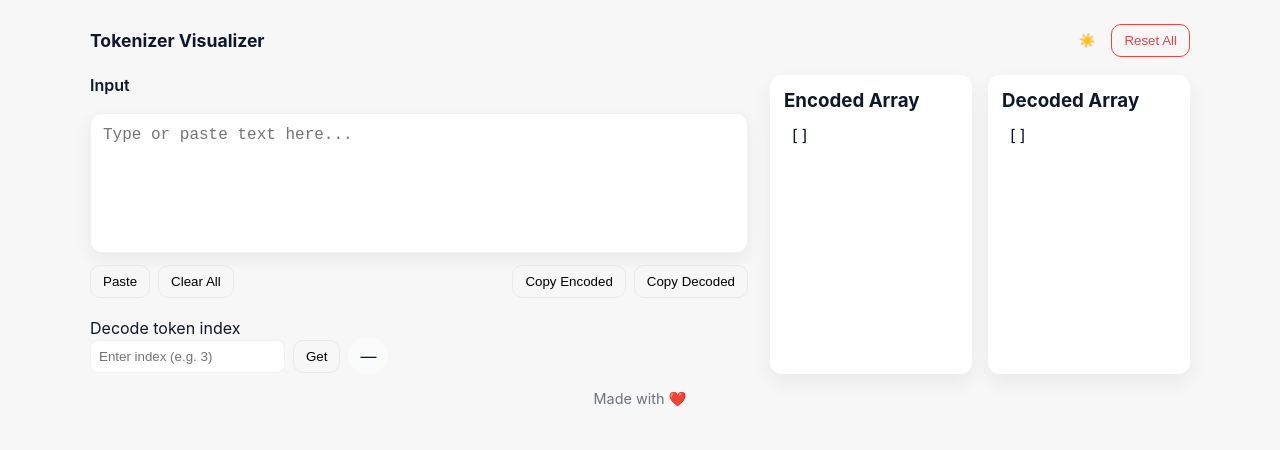
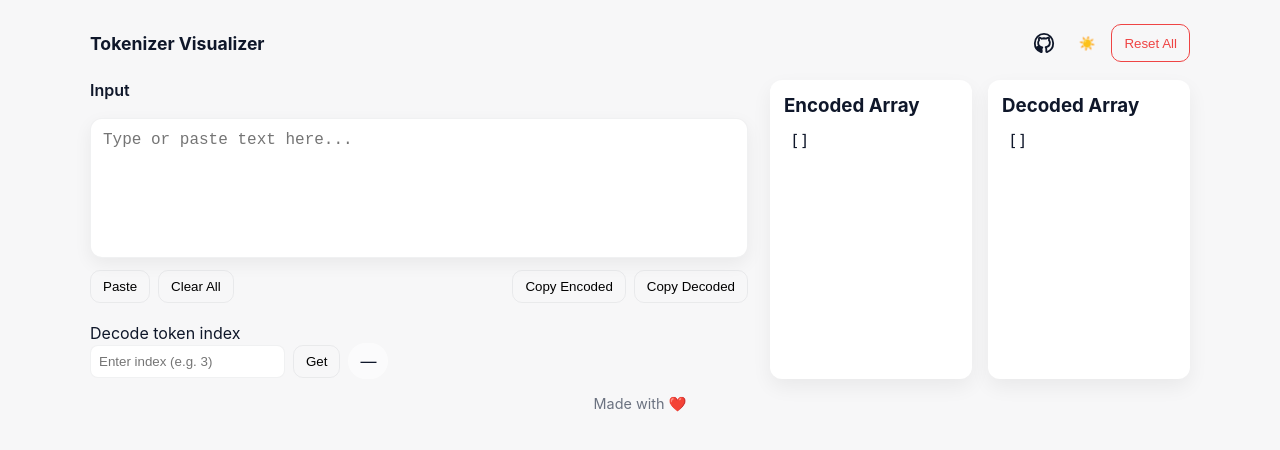
Before and after one commit to HarshitSaini0/Tokenizer, a website with bundled scripts: page index.html in a window 1280 px wide. Built offline with nearby package versions, Linux system fonts and the light colour scheme.

Commit message:
add github button to app

```diff
--- a/index.html
+++ b/index.html
@@ -11,6 +11,12 @@
     <header class="topbar">
       <div class="title">Tokenizer Visualizer</div>
       <div class="controls">
+        <button id="githubBtn" class="icon-btn" title="View on GitHub" aria-label="GitHub">
+          <svg id="githubIcon" width="22" height="22" viewBox="0 0 24 24" fill="none" stroke="currentColor" stroke-width="2"
+            stroke-linecap="round" stroke-linejoin="round" style="vertical-align:middle;">
+            <path d="M12 2C6.48 2 2 6.58 2 12.26c0 4.5 2.87 8.32 6.84 9.67.5.09.68-.22.68-.48 0-.24-.01-.87-.01-1.7-2.78.62-3.37-1.36-3.37-1.36-.45-1.17-1.11-1.48-1.11-1.48-.91-.64.07-.63.07-.63 1 .07 1.53 1.05 1.53 1.05 .89 1.56 2.34 1.11 2.91.85.09-.66.35-1.11.63-1.37-2.22-.26-4.56-1.14-4.56-5.07 0-1.12.39-2.03 1.03-2.75-.1-.26-.45-1.3.1-2.7 0 0 .84-.28 2.75 1.05A9.38 9.38 0 0 1 12 6.84c.85.004 1.71.12 2.51.35 1.91-1.33 2.75-1.05 2.75-1.05 .55 1.4.2 2.44.1 2.7 .64.72 1.03 1.63 1.03 2.75 0 3.94-2.34 4.81-4.57 5.07 .36.32.68.94.68 1.9 0 1.37-.01 2.47-.01 2.81 0 .27.18.58.69.48C19.13 20.58 22 16.76 22 12.26 22 6.58 17.52 2 12 2z"/>
+          </svg>
+        </button>
         <button id="themeToggle" class="icon-btn" title="Toggle theme">🌗</button>
         <button id="resetAll" class="danger">Reset All</button>
       </div>
--- /dev/null
+++ b/linkValues.js
@@ -0,0 +1,3 @@
+export const linkValues = {
+"github.com":   "https://github.com/HarshitSaini0/Tokenizer",
+}
--- a/script.js
+++ b/script.js
@@ -1,5 +1,6 @@
 // script.js — UI glue
 import { libraryOfTokens, encode, decode, splitTheString } from './tokenizer.js';
+import { linkValues } from './linkValues.js'; // <-- Add this import
 
 // --- cookie helpers (JSON cookie with expiry) ---
 function setCookieJSON(name, value, days = 365) {
@@ -41,6 +42,7 @@ const getDecodedBtn = $id('getDecodedBtn');
 const indexDecoded = $id('indexDecoded');
 const resetAll = $id('resetAll');
 const themeToggle = $id('themeToggle');
+const githubBtn = $id('githubBtn');
 
 // sanity check
 if(!inputText || !encodedOutput || !decodedOutput || !libraryOutput){
@@ -174,6 +176,11 @@ resetAll && resetAll.addEventListener('click', () => {
   flash('All tokens cleared');
 });
 
+githubBtn && githubBtn.addEventListener('click', () => {
+  const url = linkValues["github.com"];
+  if (url) window.open(url, '_blank', 'noopener');
+});
+
 // --- clipboard fallback ---
 function fallbackCopy(text) {
   const ta = document.createElement('textarea');
--- a/style.css
+++ b/style.css
@@ -26,8 +26,25 @@ body{background:var(--bg);color:var(--text);padding:24px;display:flex;align-item
 .topbar{display:flex;justify-content:space-between;align-items:center;margin-bottom:18px}
 .topbar .title{font-weight:700;font-size:1.1rem}
 .topbar .controls{display:flex;gap:8px}
-.icon-btn{background:transparent;border:none;padding:8px;border-radius:8px;cursor:pointer}
+.icon-btn {
+  background: transparent;
+  border: none;
+  padding: 8px;
+  border-radius: 8px;
+  cursor: pointer;
+  display: flex;
+  align-items: center;
+  justify-content: center;
+  transition: background 0.15s;
+}
 .icon-btn:hover{background:var(--glass)}
+.icon-btn svg {
+  display: block;
+  color: var(--text);
+}
+[data-theme='dark'] .icon-btn svg {
+  color: #e6eef8;
+}
 .danger{background:transparent;border:1px solid var(--danger);color:var(--danger);padding:8px 12px;border-radius:10px;cursor:pointer}
 .danger:hover{filter:brightness(1.05)}
 
```
